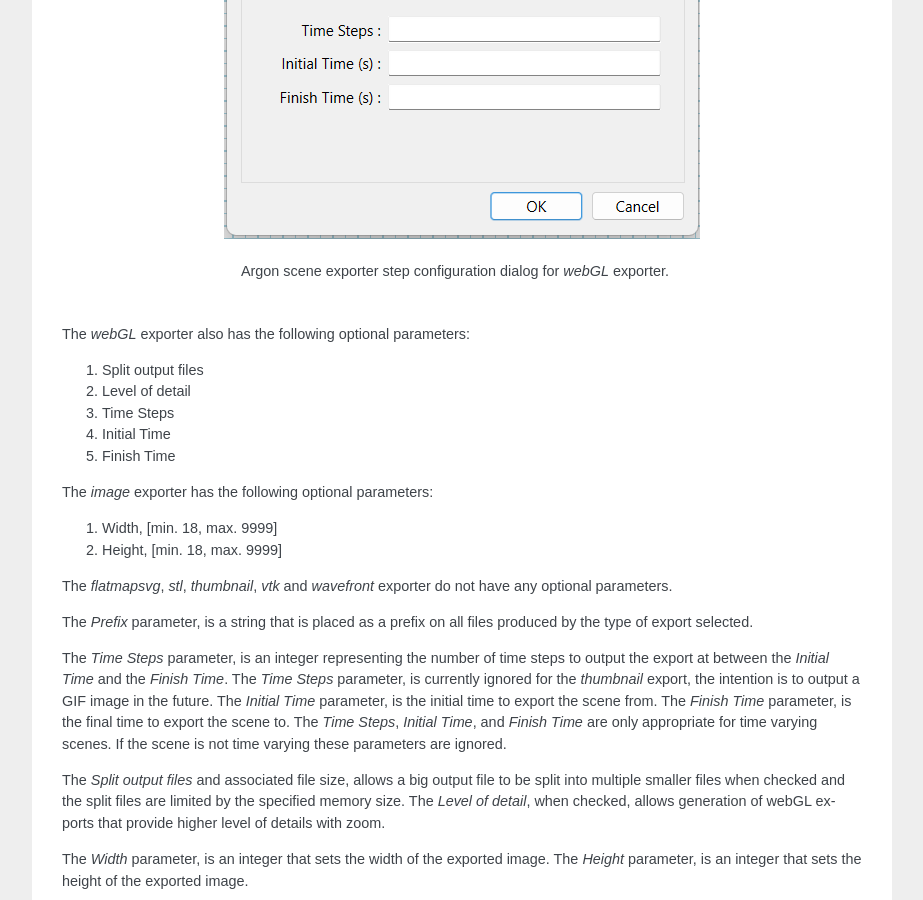
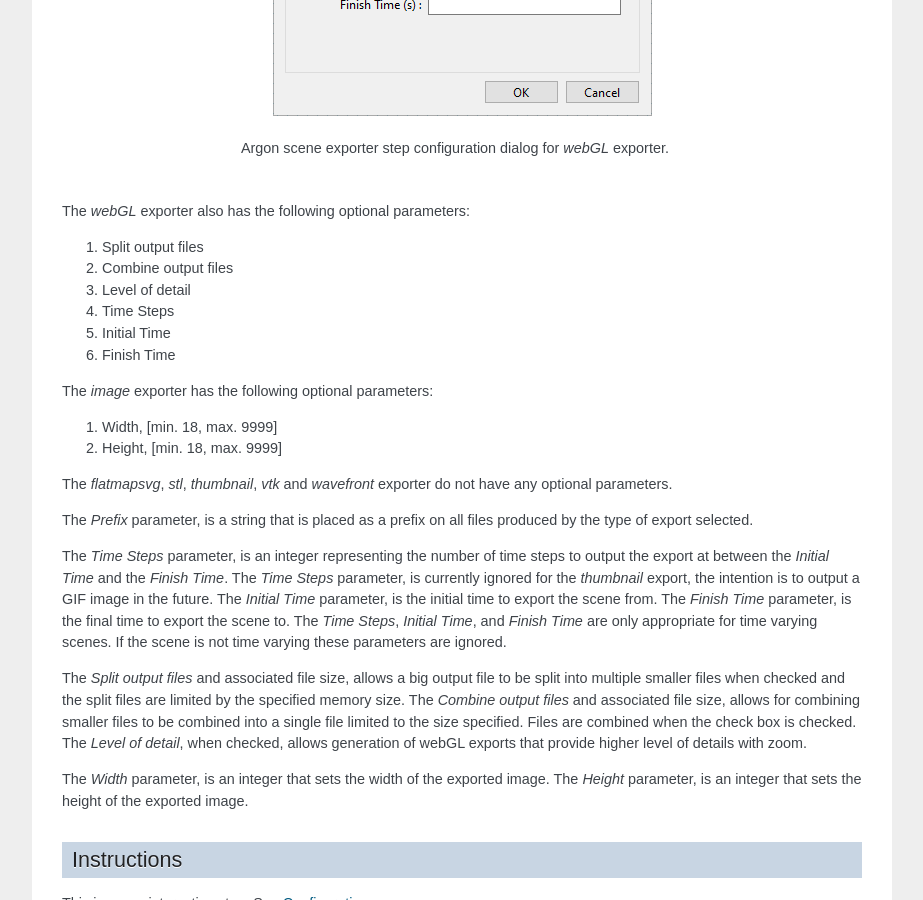
Before and after one commit to mapclient-plugins/mapclientplugins.argonsceneexporterstep, a Sphinx documentation site: the page built from docs/index.rst, in a window 1280 px wide and 900 px high, scrolled down 1617 px. Shown: the whole window, without its empty margins (198-1121 px from the left). Built offline with Sphinx 7.4.7, drawn with Linux system fonts in a browser that asks for light colours.

Commit message:
Update documentation on combining files.

```diff
--- a/docs/index.rst
+++ b/docs/index.rst
@@ -42,6 +42,7 @@ There are also parameters that are dependent on the exporter chosen.
 The *webGL* exporter also has the following optional parameters:
 
 #. Split output files
+#. Combine output files
 #. Level of detail
 #. Time Steps
 #. Initial Time
@@ -65,6 +66,8 @@ If the scene is not time varying these parameters are ignored.
 
 The *Split output files* and associated file size, allows a big output file to be split into multiple smaller files when
 checked and the split files are limited by the specified memory size.
+The *Combine output files* and associated file size, allows for combining smaller files to be combined into a single file
+limited to the size specified. Files are combined when the check box is checked.
 The *Level of detail*, when checked, allows generation of webGL exports that provide higher level of details with zoom.
 
 The *Width* parameter, is an integer that sets the width of the exported image.
```
Also changed, not shown: docs/_images/step-configuration-dialog.png.
